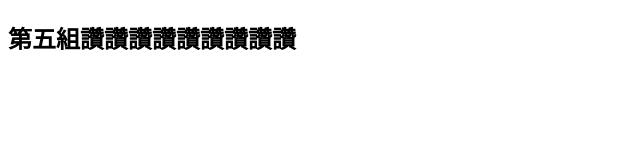
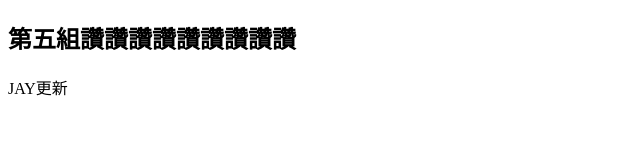
Before and after one commit to RRrush37/5th_for_fun, a plain HTML site: page index.html in a window 1280 px wide. Shown: the full height of the page, 0-640 px from the left. Drawn offline with Linux system fonts and the light colour scheme.

Commit message:
add Jay更新

```diff
--- a/index.html
+++ b/index.html
@@ -8,5 +8,6 @@
   </head>
   <body>
     <h2>第五組讚讚讚讚讚讚讚讚讚</h2>
+    <p>JAY更新</p>
   </body>
 </html>
```
